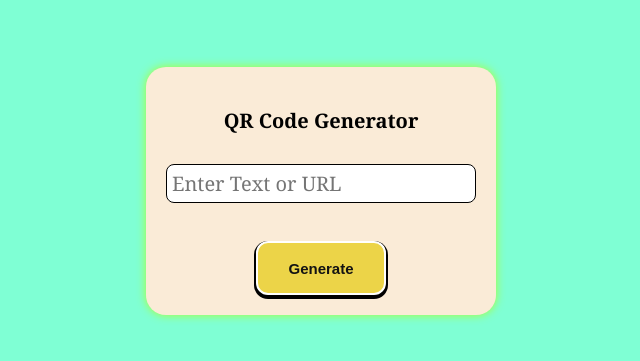
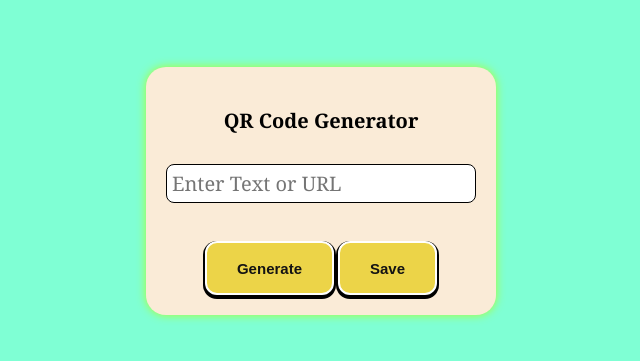
Before and after one commit to Mizaan-hub/QR-Generator, a plain HTML site: page index.html in a window 1280 px wide. Shown: the part 209-570 px from the top of the page, without its empty margins (319-959 px from the left). Drawn offline with Linux system fonts and the light colour scheme.

Commit message:
Added Save button to save QR Code

```diff
--- a/index.html
+++ b/index.html
@@ -16,8 +16,8 @@
         <div>
             <img src="" id="QRImage">
         </div>
-        <!-- button -->
         <button class="generateButton" id="generateButton" onclick="generateQRCode()">Generate</button>
+        <button class="saveButton" id="saveButton" onclick="saveQRCode()">Save</button>
     </div>
 </body>
 </html>
--- a/script.js
+++ b/script.js
@@ -1,8 +1,8 @@
+let qrCodeGenerated = false;
+
 function generateQRCode(){
     let userInput = document.getElementById('userInput');
-    // let QRBox = document.getElementById('QRBox');
     let QRImage = document.getElementById('QRImage');
-
 
     if(userInput.value.trim() == "" ){
         alert("Please enter a value to generate a QR code");
@@ -10,6 +10,28 @@ function generateQRCode(){
     else{
         QRImage.src = "https://api.qrserver.com/v1/create-qr-code/?size=150x150&data="+userInput.value;
         userInput.value ="";
+        qrCodeGenerated = true;
+    }
+}
+
+function saveQRCode() {
+    if (!qrCodeGenerated) {
+        alert("QR code image is not available for download.");
+        return;
     }
 
+    const qrImage = document.getElementById("QRImage");
+    const url = qrImage.src;
+
+    fetch(url)
+      .then(response => response.blob())
+      .then(blob => {
+            const link = document.createElement("a");
+            link.href = URL.createObjectURL(blob);
+            link.download = "QRCode.png";
+            link.click();
+            qrCodeGenerated = false;
+            document.getElementById('userInput').value = "";
+            qrImage.src = "";
+        });
 }
```
